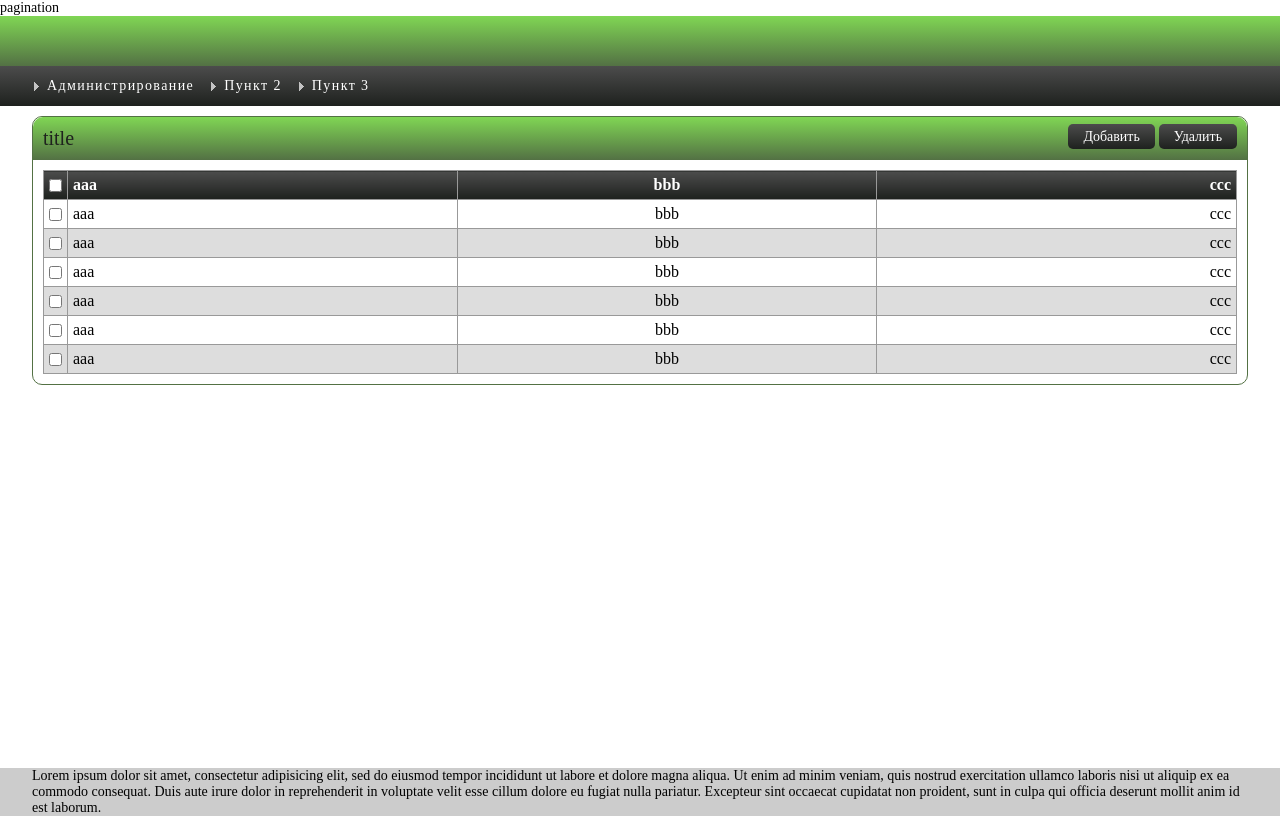
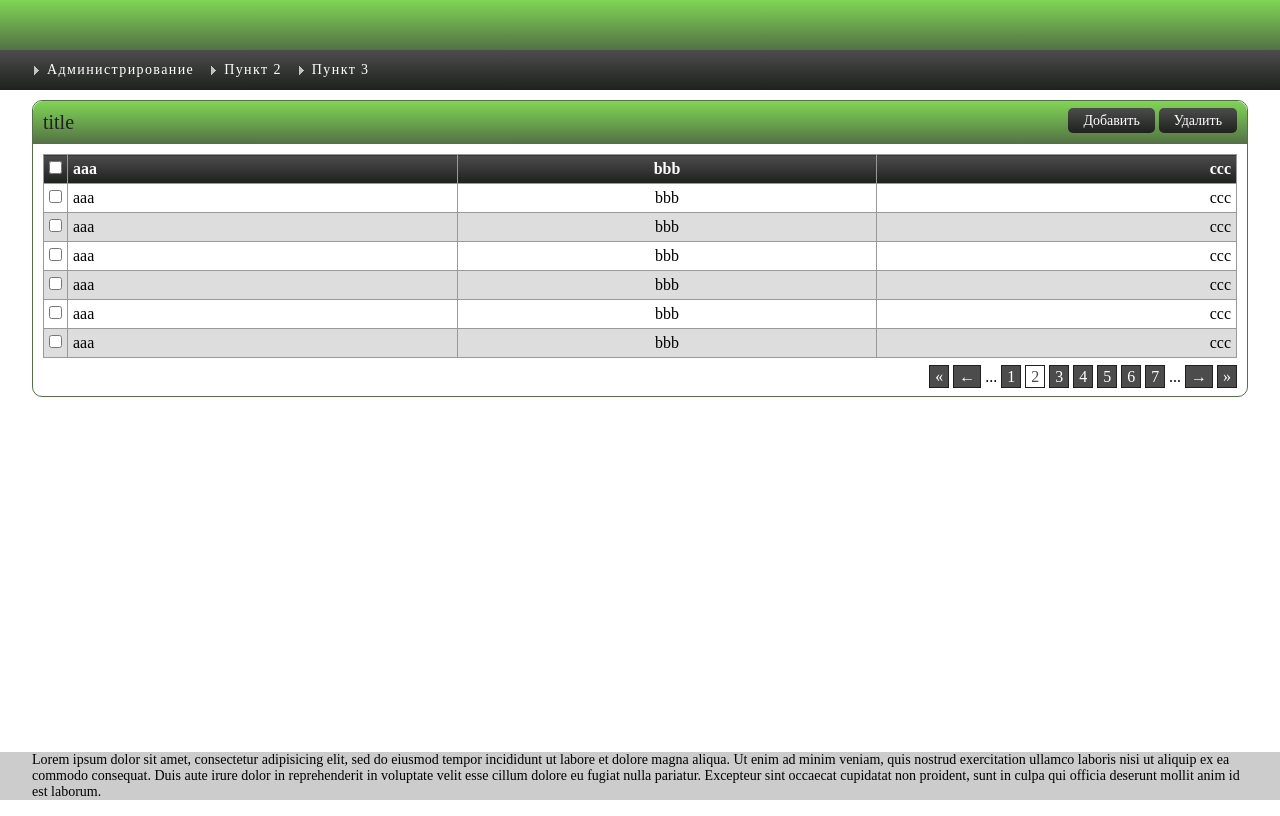
Before and after one commit to lamozavrik/Lime, a PHP site: page /?page=2 in a window 1280 px wide. Run offline with PHP 8.4, Linux system fonts and the light colour scheme; a user stored in the database is signed in; data comes from the database, SQL or seed files in the repository.

Commit message:
Переделал класс URL и сделал пагинацию

```diff
--- a/cms/base/Pagination.php
+++ b/cms/base/Pagination.php
@@ -15,17 +15,90 @@ if(!defined('LIMECMS'))
 
 class Pagination{
 
-    public $links = 10;
+    public $links = 5;
     public $per_page = 10;
     public $total = 0;
     public $template;
     public $link = '';
+    public $cur_page = 1;
+    public $first_page = "&laquo;";
+    public $last_page = "&raquo;";
+    public $prev_page = "&larr;";
+    public $next_page = "&rarr;";
+    public $delimiter = ' ... ';
 
-    public function __Construct($view = 'pagination.tpl.php'){
+    protected $total_pages;
+    protected $pagination = [];
+
+    protected $prev_pagination = [];
+    protected $next_pagination =[];
+
+    public function __construct($view = 'pagination.tpl.php'){
         $this->template  = DIR_CMS . '/templates/' . $view;
     }
 
     public function render(){
+        $this->link = urldecode($this->link);
+        $this->total_pages = ceil($this->total/$this->per_page);
+
+        if(!$this->cur_page || $this->cur_page < 1)
+            $this->cur_page = 1;
+
+        for($i=$this->cur_page-1; $i >= $this->cur_page-$this->links && $i > 0; $i--){
+            array_unshift($this->pagination, [
+                'link' => $i > 1 ? str_replace('{page}', $i, $this->link) : str_replace(['&page={page}', '?page={page}'], '', $this->link),
+                'page' => $i,
+                'cur_page' => false
+            ]);
+        }
+
+        $this->pagination[] = [
+            'link' => str_replace('{page}', $this->cur_page, $this->link),
+            'page' => $this->cur_page,
+            'cur_page' => true
+        ];
+
+        for($i=$this->cur_page+1; $i<=$this->cur_page+$this->links && $i <= $this->total_pages; $i++){
+            $this->pagination[] = [
+                'link' => str_replace('{page}', $i, $this->link),
+                'page' => $i,
+                'cur_page' => false
+            ];
+        }
+
+
+        if($this->cur_page > 1 && $this->first_page){
+            $this->prev_pagination[] = [
+                'link' => str_replace(['&page={page}', '?page={page}'], '', $this->link),
+                'page' => $this->first_page,
+                'cur_page' => false
+            ];
+        }
+
+        if($this->cur_page > 1 && $this->prev_page){
+            $this->prev_pagination[] = [
+                'link' => $this->cur_page-1 <= 1 ? str_replace(['&page={page}', '?page={page}'], '', $this->link) : str_replace('{page}', $this->cur_page-1, $this->link),
+                'page' => $this->prev_page,
+                'cur_page' => false
+            ];
+        }
+
+        if($this->cur_page < $this->total_pages && $this->next_page){
+            $this->next_pagination[] = [
+                'link' => str_replace('{page}', $this->cur_page+1, $this->link),
+                'page' => $this->next_page,
+                'cur_page' => false
+            ];
+        }
+
+        if($this->cur_page < $this->total_pages && $this->last_page){
+            $this->next_pagination[] = [
+                'link' => str_replace('{page}', $this->total_pages, $this->link),
+                'page' => $this->last_page,
+                'cur_page' => false
+            ];
+        }
+
         ob_start();
         include $this->template;
         return ob_get_clean();
--- a/cms/components/admin/controllers/BaseAdmin.php
+++ b/cms/components/admin/controllers/BaseAdmin.php
@@ -29,7 +29,7 @@ class BaseAdmin extends BaseController{
 
         if(config('components.default') != 'admin' && request()->segment(1) != 'admin'){
             request()->setStatus(404);
-            lime()->redirect('/errors', request()->status());
+            lime()->redirect('errors', request()->status());
         }
 
         config()->set('cms.template', 'admin');
--- a/cms/components/admin/controllers/admin.php
+++ b/cms/components/admin/controllers/admin.php
@@ -24,7 +24,14 @@ class admin extends BaseAdmin{
 
         }
 
-        echo pagination()->render();
+        $pagination = pagination();
+        $pagination->link = url('admin', [
+            'page' => '{page}'
+        ]);
+        $pagination->total = 200;
+        $pagination->cur_page = request()->get('page', FILTER_SANITIZE_NUMBER_INT);
+
+        $this->data['pagination'] = $pagination->render();
         \core\View::addCss('style');
         $this->render();
 
@@ -33,17 +40,17 @@ class admin extends BaseAdmin{
     public function login(){
 
         if($this->user->isLogin()){
-            lime()->redirect(url());
+            lime()->redirect(url('admin'));
         }
 
         if(request()->isPost()){
-            if($this->user->login(request()->post('email'), request()->post('password'))){
-                lime()->redirect(url());
+            if($this->user->login(request()->post('email', FILTER_VALIDATE_EMAIL), request()->post('password'))){
+                lime()->redirect(url('admin'));
             }
         }
 
         $this->setLayout(null);
-        $this->data['post_url'] = url('login');
+        $this->data['post_url'] = url('admin/login');
 
         $this->render('login');
 
@@ -51,7 +58,7 @@ class admin extends BaseAdmin{
 
     public function logout(){
         $this->user->logout();
-        lime()->redirect(url('login'));
+        lime()->redirect(url('admin/login'));
     }
 
 
--- a/cms/templates/admin/css/style.css
+++ b/cms/templates/admin/css/style.css
@@ -145,6 +145,12 @@ body{font-size: 14px;}
     padding: 10px;
 }
 
+.box-content:after{
+    content: " ";
+    clear:both;
+    display: block;
+}
+
 .box-buttons{
     float: right;
 }
@@ -280,6 +286,25 @@ body{font-size: 14px;}
     height: 100%;
 }
 
+.pagination{
+    float: right;
+    margin-top: 10px;
+}
+
+.pagination a{
+    border: 1px solid #1E211E;
+    text-decoration: none;
+    background: #4C4C4C;
+    color:#fff;
+    padding: 2px 5px;
+}
+
+.pagination .cur-page{
+    color: #4C4C4C;
+    border: 1px solid #1E211E;
+    padding: 2px 5px;
+}
+
 /*==========================================================*/
 /*========================FOOTER=============================*/
 
--- a/cms/templates/admin/main.tpl.php
+++ b/cms/templates/admin/main.tpl.php
@@ -66,7 +66,7 @@
                             <table class="box-table">
                                 <thead>
                                     <tr>
-                                        <th class="checkbox"><input type="checkbox" /></th>
+                                        <th class="checkbox"><input type="checkbox" onchange="$(this).closest('table').find('tbody input[name*=\'check-id\']').prop('checked', this.checked)" /></th>
                                         <th class="left">aaa</th>
                                         <th class="center">bbb</th>
                                         <th class="right">ccc</th>
@@ -74,43 +74,44 @@
                                 </thead>
                                 <tbody>
                                     <tr>
-                                        <td class="checkbox"><input type="checkbox" /></td>
+                                        <td class="checkbox"><input type="checkbox" name="check-id[]" /></td>
                                         <td class="left">aaa</td>
                                         <td class="center">bbb</td>
                                         <td class="right">ccc</td>
                                     </tr>
                                     <tr>
-                                        <td class="checkbox"><input type="checkbox" /></td>
+                                        <td class="checkbox"><input type="checkbox" name="check-id[]" /></td>
                                         <td class="left">aaa</td>
                                         <td class="center">bbb</td>
                                         <td class="right">ccc</td>
                                     </tr>
                                     <tr>
-                                        <td class="checkbox"><input type="checkbox" /></td>
+                                        <td class="checkbox"><input type="checkbox" name="check-id[]" /></td>
                                         <td class="left">aaa</td>
                                         <td class="center">bbb</td>
                                         <td class="right">ccc</td>
                                     </tr>
                                     <tr>
-                                        <td class="checkbox"><input type="checkbox" /></td>
+                                        <td class="checkbox"><input type="checkbox" name="check-id[]" /></td>
                                         <td class="left">aaa</td>
                                         <td class="center">bbb</td>
                                         <td class="right">ccc</td>
                                     </tr>
                                     <tr>
-                                        <td class="checkbox"><input type="checkbox" /></td>
+                                        <td class="checkbox"><input type="checkbox" name="check-id[]" /></td>
                                         <td class="left">aaa</td>
                                         <td class="center">bbb</td>
                                         <td class="right">ccc</td>
                                     </tr>
                                     <tr>
-                                        <td class="checkbox"><input type="checkbox" /></td>
+                                        <td class="checkbox"><input type="checkbox" name="check-id[]" /></td>
                                         <td class="left">aaa</td>
                                         <td class="center">bbb</td>
                                         <td class="right">ccc</td>
                                     </tr>
                                 </tbody>
                             </table>
+                            <?=$this->pagination; ?>
                         </div>
                     </div>
                 </div>
--- a/cms/templates/pagination.tpl.php
+++ b/cms/templates/pagination.tpl.php
@@ -1 +1,25 @@
-pagination
+<div class="pagination">
+<?php if($this->prev_pagination): ?>
+    <?php foreach($this->prev_pagination as $page): ?>
+    <a href="<?=$page['link']?>"><?=$page['page']?></a>
+    <?php endforeach; ?>
+    <?=$this->delimiter; ?>
+<?php endif; ?>
+
+<?php if($this->pagination): ?>
+    <?php foreach($this->pagination as $page): ?>
+        <?php if($page['cur_page']): ?>
+            <span class="cur-page"><?=$page['page']?></span>
+        <?php else: ?>
+            <a href="<?=$page['link']?>"><?=$page['page']?></a>
+        <?php endif; ?>
+    <?php endforeach; ?>
+<?php endif; ?>
+
+<?php if($this->next_pagination): ?>
+    <?=$this->delimiter; ?>
+    <?php foreach($this->next_pagination as $page): ?>
+    <a href="<?=$page['link']?>"><?=$page['page']?></a>
+    <?php endforeach; ?>
+<?php endif; ?>
+</div>
--- a/core/Url.php
+++ b/core/Url.php
@@ -19,17 +19,30 @@ class Url{
 
     use traits\Singleton;
 
-    public function set($url = null, $qs = [], $protocol = 'http'){
-        $return_url = $protocol . '://' . $_SERVER['HTTP_HOST'];
+    public function set($url, $qs = [], $protocol = 'http'){
 
-        $component = router()->component()['name'];
+        if($url)
+            $segments = explode('/', trim($url, '/'));
+
+        $return_url = $protocol . '://' . $_SERVER['HTTP_HOST'] . '/';
+
         $def_component = config('components.default');
+        $langs = lang()->installed_langs;
 
-        $return_url .= $component == $def_component ? '' : '/' . $component;
-        $return_url .= $url ? '/' . trim($url, '/') : '';
+        if(isset($segments) && $segments){
+            if(in_array($segments[0], $langs))
+                array_shift($segments);
 
-        if($qs)
+            if($segments[0] == $def_component)
+                array_shift($segments);
+        }
+
+        if(isset($segments) && $segments)
+            $return_url .= implode('/', $segments);
+
+        if($qs){
             $return_url .= '?' . http_build_query($qs);
+        }
 
         return $return_url;
 
```
Also changed, not shown: core/Request.php (+4 -24 lines).
